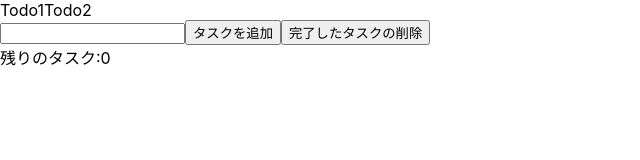
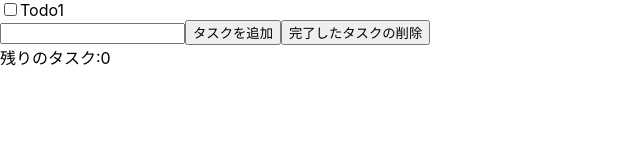
Before and after one commit to YuukiYamano/react-todo, a React (Create React App) app: page / in a window 1280 px wide. Shown: the top 160 px of the page, without its empty margins (0-640 px from the left). Built offline with nearby package versions, Linux system fonts and the light colour scheme; the HTML template or start-up script is replaced by a standard one.

Commit message:
feat: add task func

```diff
--- a/src/App.js
+++ b/src/App.js
@@ -1,13 +1,28 @@
-import { useState } from "react";
+import { useState, useRef } from "react";
 import TodoList from "./TodoList";
 
 function App() {
-  const [todos,setTodos] =useState(["Todo1","Todo2"]);
+  const [todos,setTodos] =useState([
+    {id:1,name: "Todo1", completed: false},
+  ]);
+
+
+  const todoNameRef = useRef();
+
+  const handleAddTodo = () =>{
+    //タスクを追加する。
+   const name = todoNameRef.current.value;
+   setTodos((prevTodos)=>{
+    return [...prevTodos,{id:"1",name:name,completed:false}];
+   });
+   todoNameRef.current.value = null;
+  };
+
   return (
     <div>
       <TodoList todos={todos}/>
-      <input type="text"></input>
-      <button>タスクを追加</button>
+      <input type="text" ref={todoNameRef}></input>
+      <button onClick={handleAddTodo}>タスクを追加</button>
       <button>完了したタスクの削除</button>
       <div>残りのタスク:0
       </div>
--- a/src/TodoList.js
+++ b/src/TodoList.js
@@ -1,9 +1,8 @@
 import React from 'react'
+import Todo from './todo';
 
 const TodoList = ({todos}) => {
-  return (
-    <div>{todos}</div>
-  )
-}
+  return todos.map((todo)=><Todo todo={todo} key={todo.name}/>)
+};
 
 export default TodoList
--- /dev/null
+++ b/src/todo.js
@@ -0,0 +1,14 @@
+import React from 'react'
+
+const Todo = ({todo}) => {
+  return (
+    <div>
+        <label>
+            <input type="checkbox" checked={todo.completed} readOnly/>
+        </label>
+        {todo.name}
+        </div>
+  )
+}
+
+export default Todo
```
